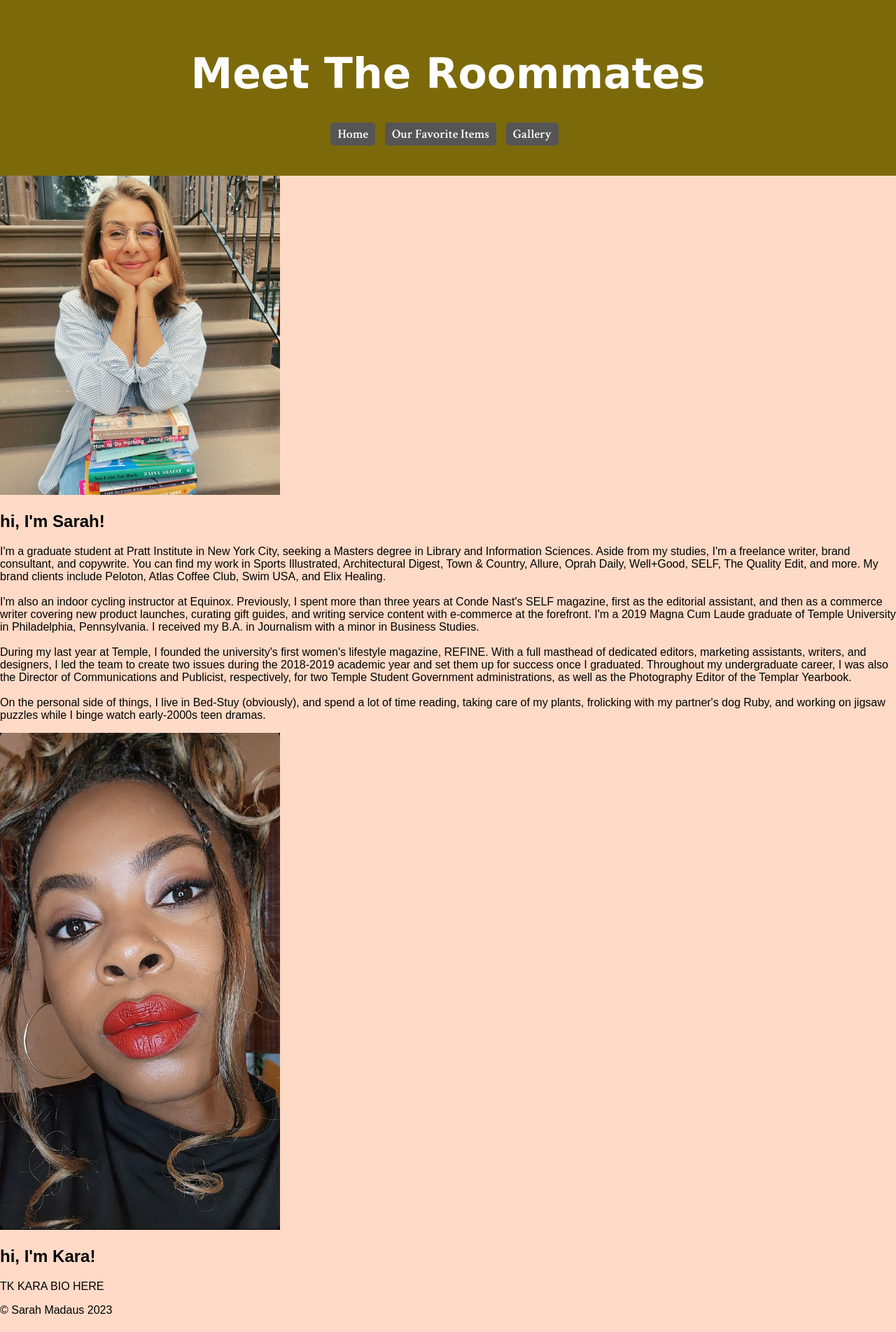
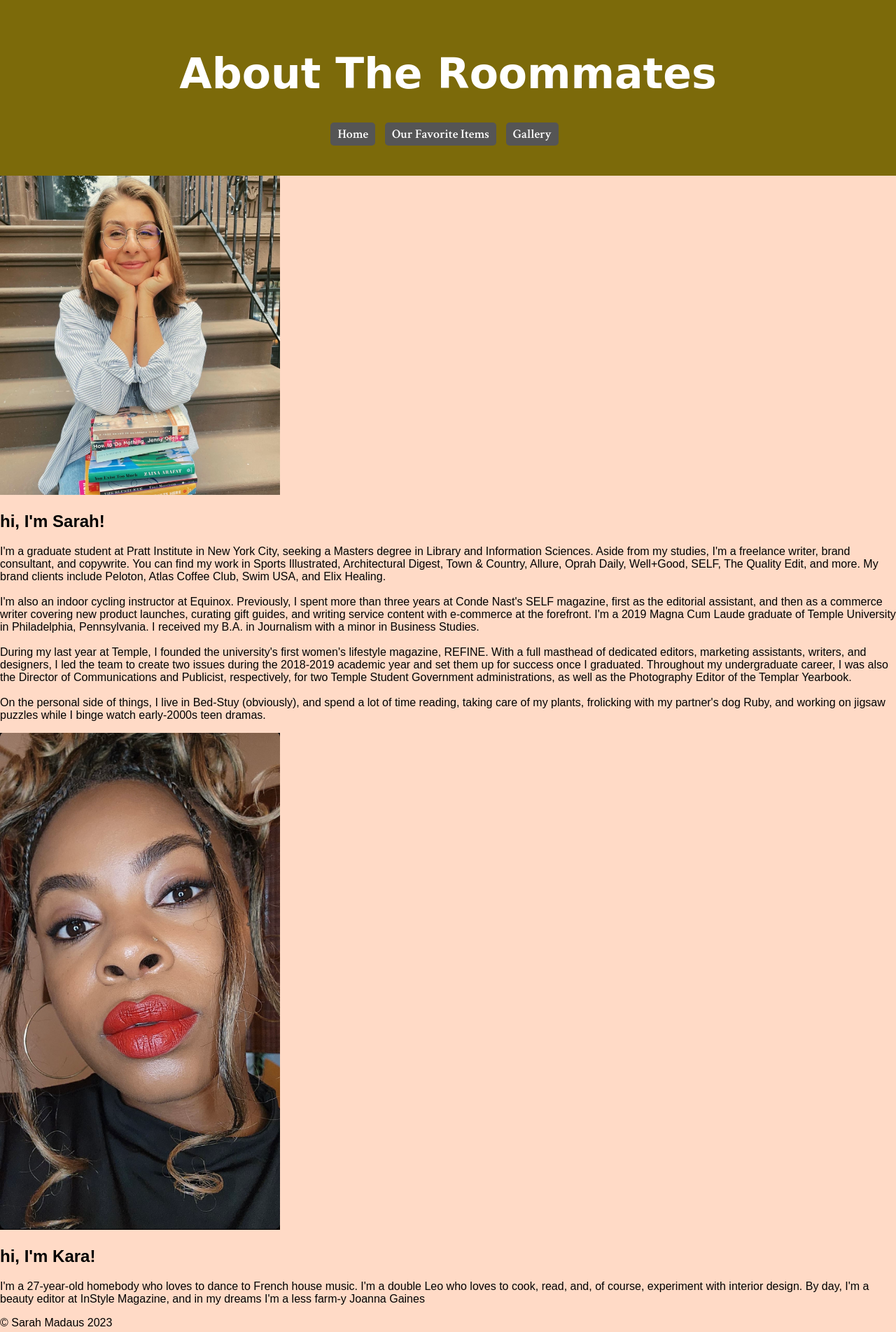
Before and after one commit to sarahmadaus/myapartmenttour, a plain HTML site: page roommates.html in a window 1280 px wide. Shown: the whole page at 70% size. Before the commit the page ends 1881 px from the top, so only its background shows below. Drawn offline with Linux system fonts and the light colour scheme; a web font is replaced by a local one.

```diff
--- a/roommates.html
+++ b/roommates.html
@@ -3,7 +3,7 @@
 <head>
     <meta charset="UTF-8">
     <meta name="viewport" content="width=device-width, initial-scale=1.0">
-    <title>Meet The Roommates</title>
+    <title>About The Roommates</title>
     <link rel="preconnect" href="https://fonts.googleapis.com">
     <link rel="preconnect" href="https://fonts.gstatic.com" crossorigin>
     <link href="https://fonts.googleapis.com/css2?family=Cedarville+Cursive&family=Crimson+Text:wght@600&family=Sarabun:wght@300&display=swap" rel="stylesheet">
@@ -11,7 +11,7 @@
 </head>
 <body>
     <header>
-        <h1>Meet The Roommates</h1>
+        <h1>About The Roommates</h1>
         <nav>
             <ul>
                 <li><a href="index.html">Home</a></li>
@@ -36,10 +36,10 @@
     <section>
         <img src="Kara.jpg" alt="tk" width="400" height="710">
         <h2>hi, I'm Kara!</h2>
-        <p>TK KARA BIO HERE</p>
+        <p>I'm a 27-year-old homebody who loves to dance to French house music. I'm a double Leo who loves to cook, read, and, of course, experiment with interior design. By day, I'm a beauty editor at InStyle Magazine, and in my dreams I'm a less farm-y Joanna Gaines</p>
     </section>
     <footer>
-        © Sarah Madaus 2023
+        <p>&copy; Sarah Madaus 2023</p>
     </footer>
 </body>
 </html>
```
Also changed, not shown: gallery.html (+1 -1 lines), index.html (+1 -1 lines), items.html (+1 -1 lines), 1 other file.
